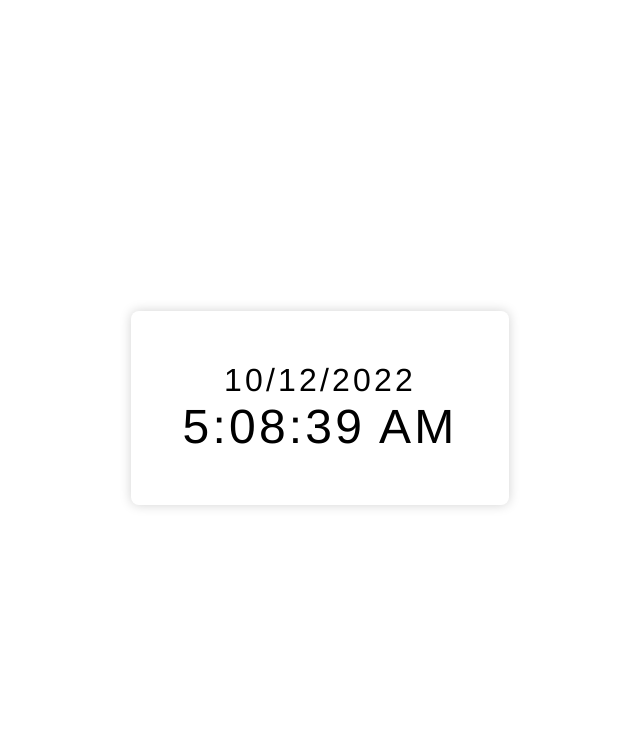
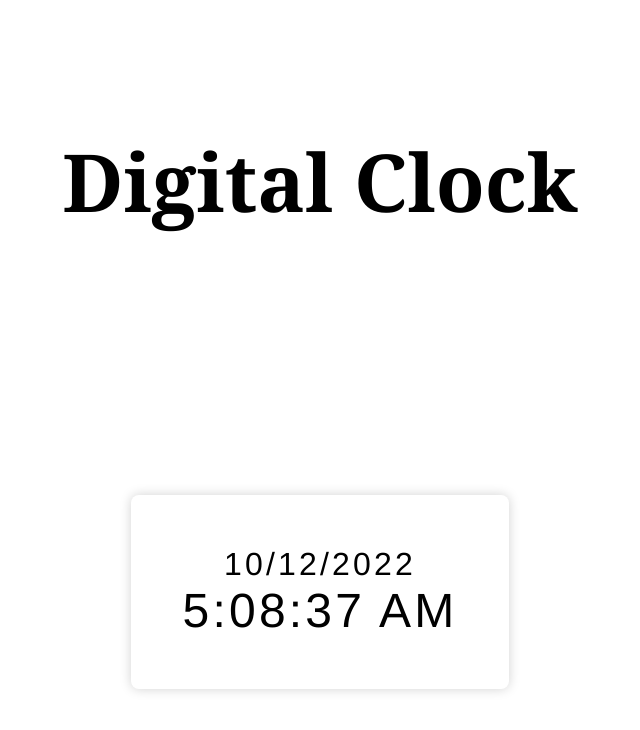
Before and after one commit to hafeez25/Digital-Clock, a React app: page / in a window 1280 px wide. Shown: the top 730 px of the page, without its empty margins (320-960 px from the left). Built offline with nearby package versions, Linux system fonts and the light colour scheme.

Commit message:
Added heading as 'Digital-Clock in ReactJs'

```diff
--- a/src/components/App.js
+++ b/src/components/App.js
@@ -14,6 +14,7 @@ const App = () => {
     });
   }, 1000);
 
+
   return (
     <div id="main">
       <div className="date-time">
--- /dev/null
+++ b/src/components/Heading.js
@@ -0,0 +1,15 @@
+import React from 'react'
+import "../styles/Heading.css";
+
+
+const Heading = () => {
+
+    const appName = "Digital Clock";
+    return (
+    <div id='main2'>
+        <h1 className='name'>{appName}</h1>
+    </div>
+  )
+}
+
+export default Heading
--- a/src/index.js
+++ b/src/index.js
@@ -1,7 +1,11 @@
 import React from "react";
 import ReactDOM from "react-dom";
 import App from "./components/App";
+import Heading from "./components/Heading";
 
 
 
-ReactDOM.render(<App />, document.getElementById("root"));
+ReactDOM.render(
+<><Heading />
+<App /></>
+, document.getElementById("root"));
--- a/src/styles/App.css
+++ b/src/styles/App.css
@@ -1,6 +1,6 @@
 #main {
   width: 100%;
-  height: 100vh;
+  height: 60vh;
   box-sizing: border-box;
   display: flex;
   box-sizing: border-box;
@@ -16,9 +16,11 @@
   border-radius: 0.5rem;
   text-align: center;
 }
+
 .date {
   font-size: 2rem;
 }
+
 .time {
   font-size: 3rem;
 }
--- /dev/null
+++ b/src/styles/Heading.css
@@ -0,0 +1,11 @@
+#main2 {
+    width: 100%;
+    display: flex;
+    justify-content: center;
+}
+
+.name {
+    font-size: 5em;
+    font-family: Georgia, 'Times New Roman', Times, serif;
+    padding: 4rem;
+}
```
